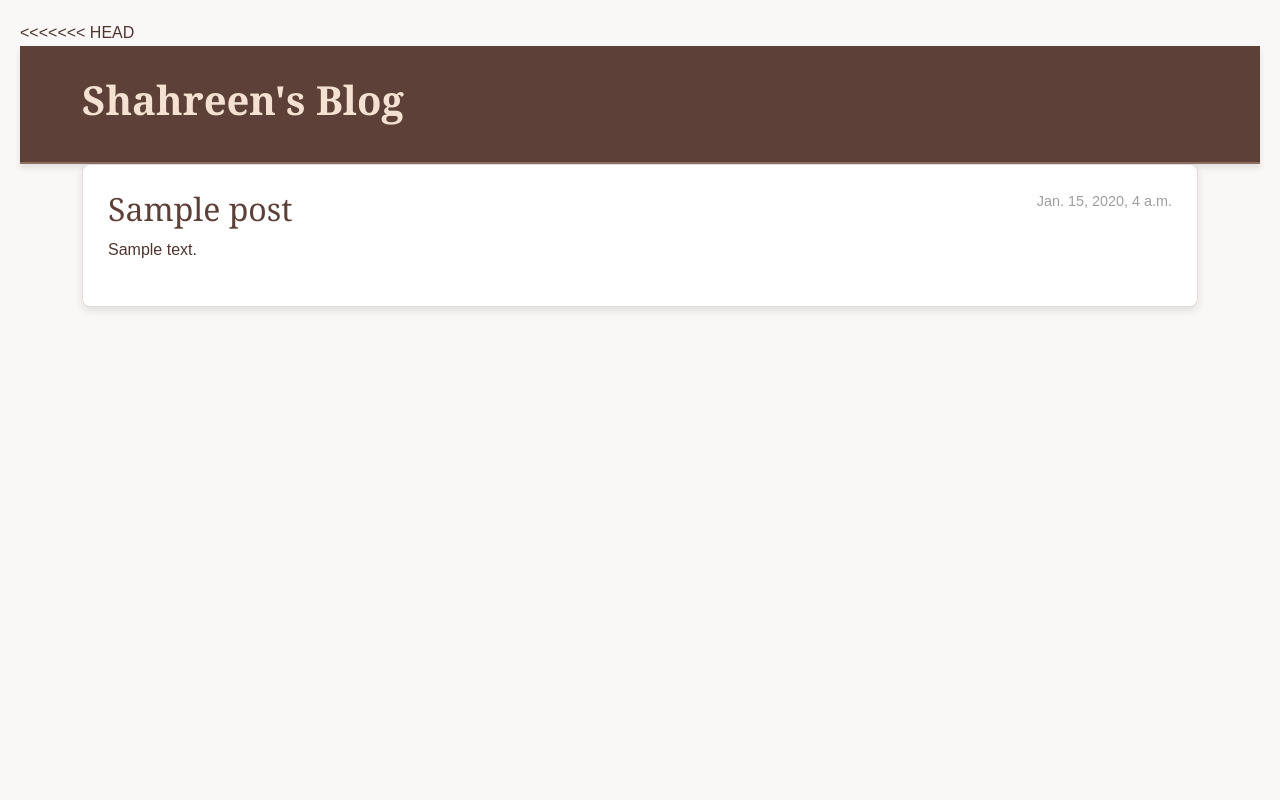
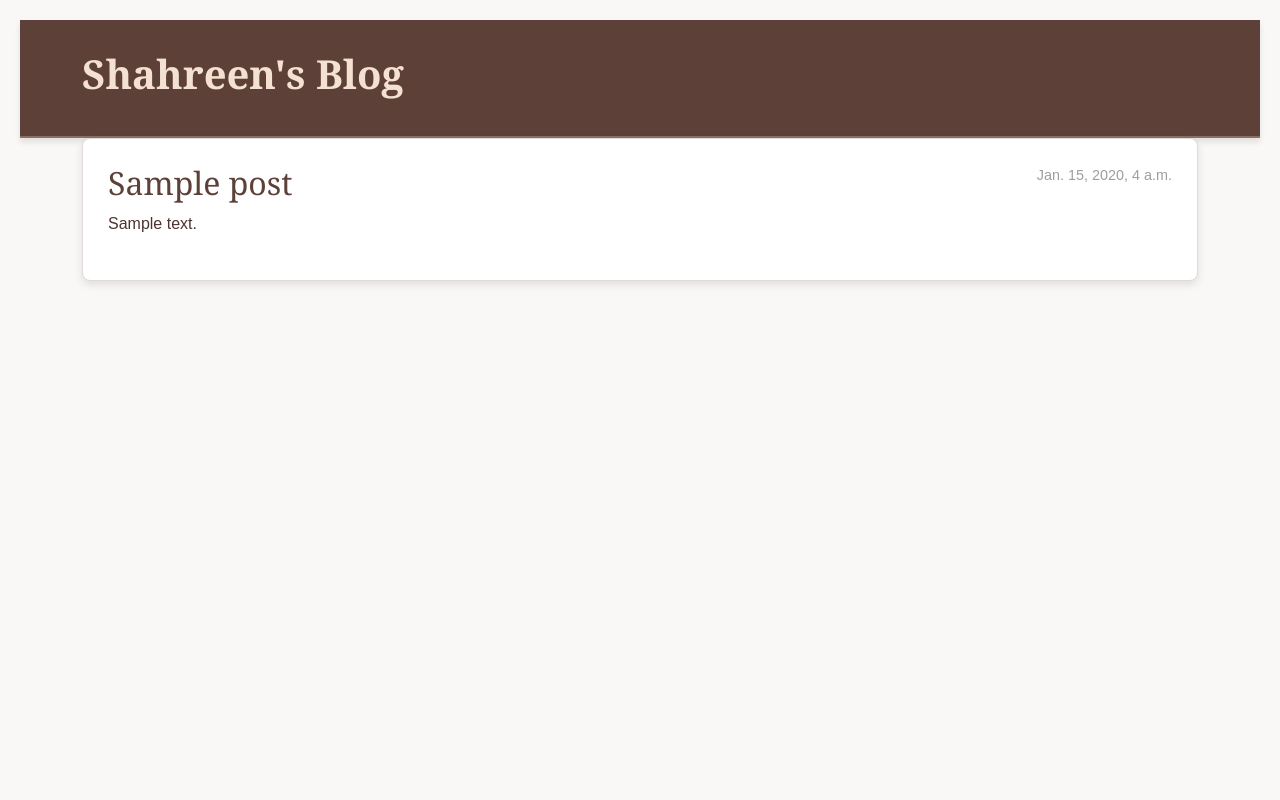
Before and after one commit to Sha-Iqbal/Web-App, a Django app: page / in a window 1280 px wide. Run offline with Django 5.2, Linux system fonts and the light colour scheme; tables that the repository leaves empty hold one stand-in row (values such as "Sample post").

Commit message:
Merge conflict

```diff
--- a/blog/templates/blog/post_list.html
+++ b/blog/templates/blog/post_list.html
@@ -1,4 +1,3 @@
-<<<<<<< HEAD
 {% extends 'blog/base.html' %}
 
 {% block content %}
@@ -24,4 +23,3 @@
         <p>{{ post.text|linebreaksbr }}</p>
     </article>
 {% endfor %}
->>>>>>> c5faf7c4f9db0be1c930c55df8c8301c9a5ce138
```
